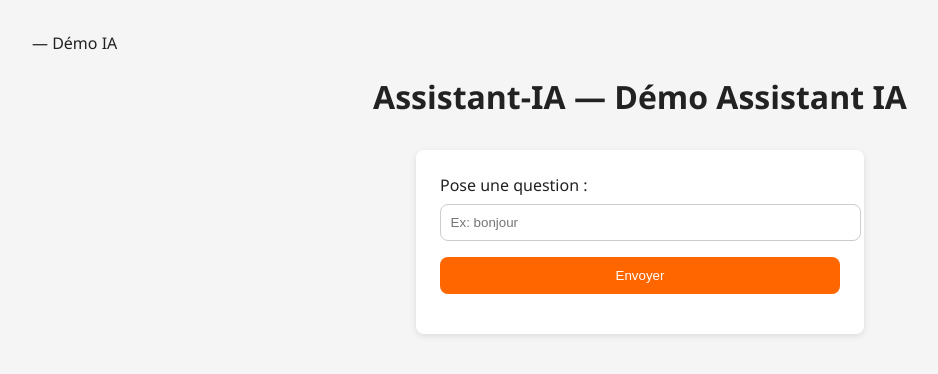
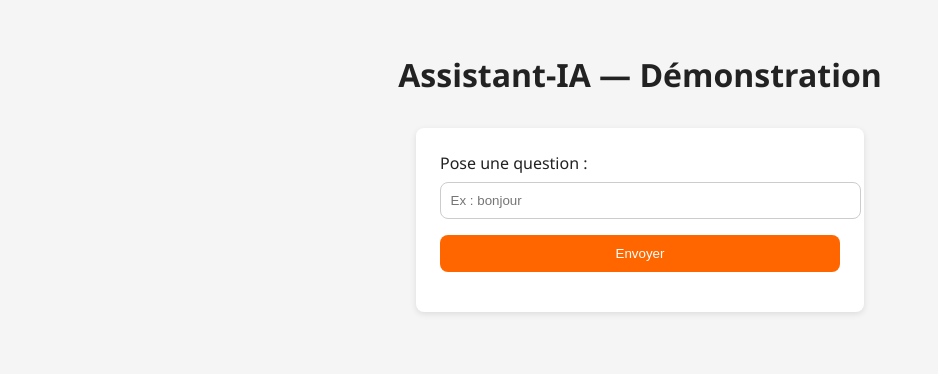
Before and after one commit to teremuhamblin/Assistant-IA, a plain HTML site: page demo.html in a window 1280 px wide. Shown: the whole page, without its empty margins (0-938 px from the left). Drawn offline with Linux system fonts and the light colour scheme.

Commit message:
Update HTML structure and improve accessibility

```diff
--- a/demo.html
+++ b/demo.html
@@ -2,22 +2,31 @@
 <html lang="fr">
 <head>
   <meta charset="UTF-8">
-  <title>Assistant-IA </title> — Démo IA</title>
+  <title>Assistant‑IA — Démo</title>
   <link rel="stylesheet" href="design/system.css">
+  <meta name="viewport" content="width=device-width, initial-scale=1.0">
 </head>
 
 <body>
   <header>
-    <h1>Assistant-IA — Démo Assistant IA</h1>
+    <h1>Assistant‑IA — Démonstration</h1>
   </header>
 
   <main>
     <div class="card">
       <label for="question">Pose une question :</label>
-      <input id="question" type="text" placeholder="Ex: bonjour">
+
+      <input
+        id="question"
+        type="text"
+        placeholder="Ex : bonjour"
+        autocomplete="off"
+      >
+
       <button id="send">Envoyer</button>
 
       <p class="answer" id="answer"></p>
+      <p class="error" id="error"></p>
     </div>
   </main>
 
```
